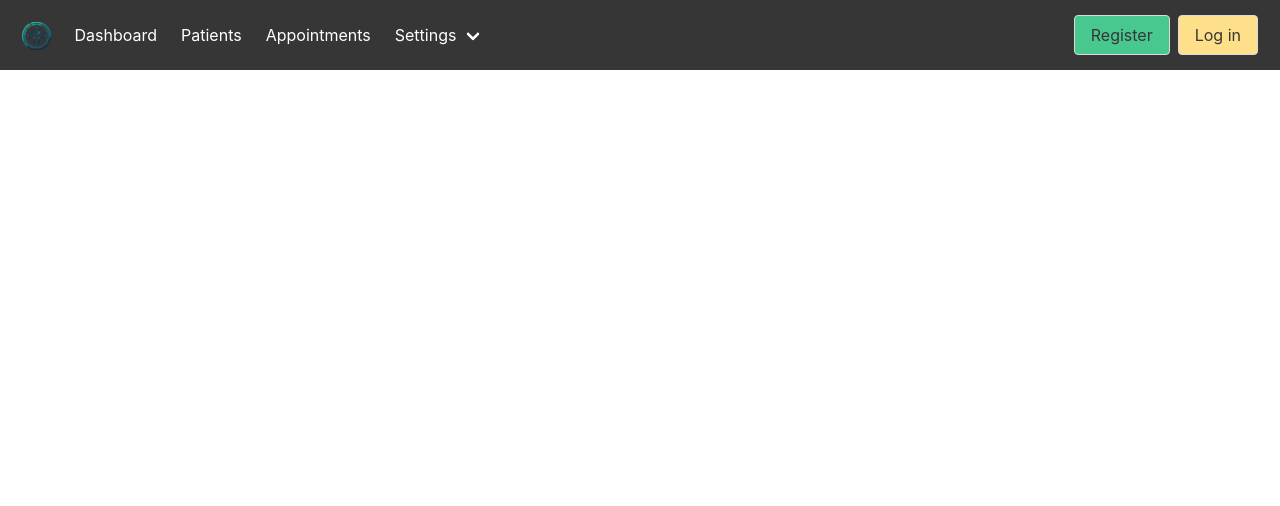
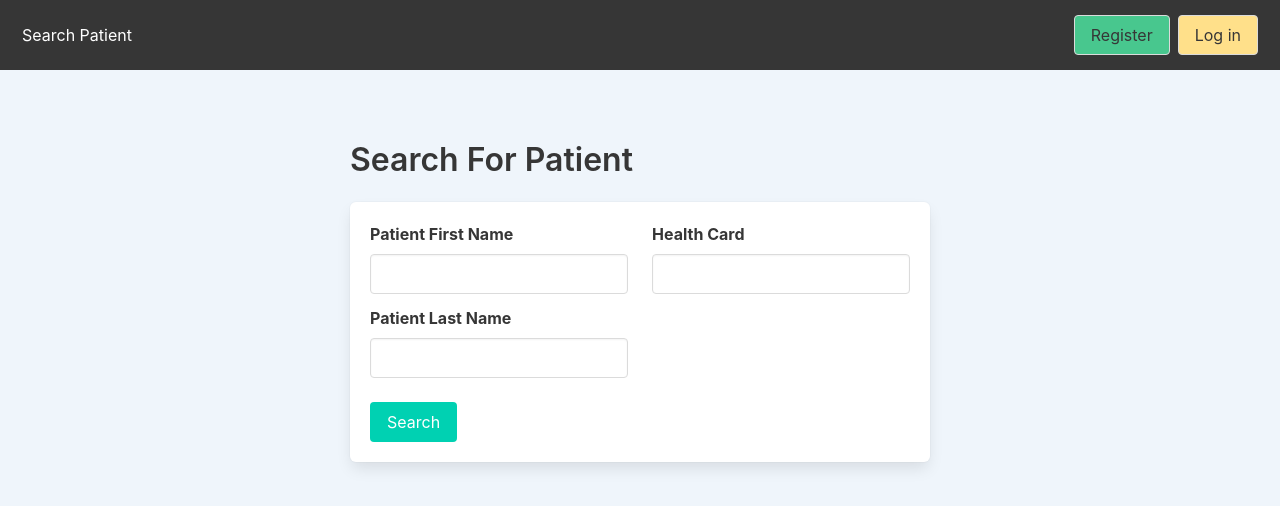
Before and after one commit to jchah/EMR-application, a Vue app in the folder emr-frontend/: page /search-patient in a window 1280 px wide. Shown: the top 506 px of the page. Built offline with nearby package versions, Linux system fonts and the light colour scheme; no server answers.

Commit message:
Did the whole functionality of roles and fixed jode

```diff
--- a/emr-frontend/src/components/Navbar.vue
+++ b/emr-frontend/src/components/Navbar.vue
@@ -1,7 +1,7 @@
 <template>
   <nav class="navbar is-dark" role="navigation" aria-label="main navigation">
     <div class="navbar-brand">
-      <a class="navbar-item" href="/">
+      <a v-if="token" class="navbar-item" href="/">
         <img src="../img/LogoCropped.png" alt="Logo">
       </a>
       <a role="button" class="navbar-burger" :class="{'is-active': isActive}" aria-label="menu" aria-expanded="false" @click="toggleMenu">
@@ -12,12 +12,13 @@
     </div>
     <div class="navbar-menu" :class="{'is-active': isActive}" id="navMenu">
       <div class="navbar-start">
-        <router-link class="navbar-item" to="/">Dashboard</router-link>
-        <router-link class="navbar-item" to="/patients">Patients</router-link>
-        <router-link class="navbar-item" to="/calendar">Appointments</router-link>
+        <router-link v-if="token" class="navbar-item" to="/">Dashboard</router-link>
+        <router-link v-if="!token" class="navbar-item" to="/search-patient">Search Patient</router-link>
+        <router-link v-if="token" class="navbar-item" to="/patients">Patients</router-link>
+        <router-link v-if="token" class="navbar-item" to="/calendar">Appointments</router-link>
 
         <div class="navbar-item has-dropdown is-hoverable">
-          <a class="navbar-link">Settings</a>
+          <a v-if="token" class="navbar-link">Settings</a>
           <div class="navbar-dropdown">
             <a class="dropdown-item">
               <router-link to="/user">User</router-link>
--- a/emr-frontend/src/router/router.js
+++ b/emr-frontend/src/router/router.js
@@ -1,6 +1,7 @@
 import { createRouter, createWebHistory } from 'vue-router';
 
 import Dashboard from '../views/Dashboard.vue';
+import SearchPatient from '../views/SearchPatient.vue';
 import Patients from '../views/PatientsSearch.vue';
 import PatientProfile from '../views/PatientProfile.vue'
 // import Appointments from './views/Appointments.vue';
@@ -14,6 +15,7 @@ import User from '../views/UserView.vue'
 
 const routes = [
     { path: '/', component: Dashboard },
+    { path: '/search-patient', component: SearchPatient },
     { path: '/patients', component: Patients },
     { path: '/calendar', component: Calendar, name : 'Calender'},
     { path: '/settings', component: Settings },
--- a/emr-frontend/src/views/LoginView.vue
+++ b/emr-frontend/src/views/LoginView.vue
@@ -35,42 +35,6 @@
       </div>
     </div>
   </div>
-  <div class="container mt-5">
-    <div class="columns is-centered">
-      <div class="column is-half">
-        <div class="card">
-          <header class="card-header">
-            <p class="card-header-title has-text-centered">
-              Patient Login to EMR
-            </p>
-          </header>
-          <div class="card-content">
-            <form @submit.prevent="login">
-              <div class="field">
-                <label class="label" for="email">Healthcard ID</label>
-                <div class="control">
-                  <input type="email" class="input" id="email" v-model="account.email" required>
-                </div>
-              </div>
-              <div class="field">
-                <label class="label" for="password">Password</label>
-                <div class="control">
-                  <input type="password" class="input" id="password" v-model="account.password" required>
-                </div>
-              </div>
-              <!-- Success and Error Messages -->
-              <div v-if="successMessage" class="notification is-success">{{ successMessage }}</div>
-              <div v-if="errorMessage" class="notification is-danger">{{ errorMessage }}</div>
-              <div class="control">
-                <button type="submit" class="button is-primary is-fullwidth">Login</button>
-              </div>
-
-            </form>
-          </div>
-        </div>
-      </div>
-    </div>
-  </div>
 </template>
 
 <script>
@@ -81,7 +45,7 @@ export default {
       account: {
         email: '',
         password: '',
-        role: 'user'
+        role: 'doctor'
       },
       successMessage: '',
       errorMessage: ''
--- a/emr-frontend/src/views/PatientProfile.vue
+++ b/emr-frontend/src/views/PatientProfile.vue
@@ -4,7 +4,7 @@
       <p class="title" v-if="patient">Patient Profile : {{patient.firstName + " " + patient.lastName}}</p>
 
 
-      <button class="button is-info" @click="goBack">Back to Patients</button>
+      <button v-if="token" class="button is-info" @click="goBack">Back to Patients</button>
 
     </div>
   </section>
@@ -86,7 +86,7 @@
           </tr>
           </tbody>
         </table>
-        <div class="has-text-centered"><button class="button is-danger has-text-centered" @click="openTreatmentForm(true)">Add Treatment?</button></div>
+        <div v-if="token" class="has-text-centered"><button class="button is-danger has-text-centered" @click="openTreatmentForm(true)">Add Treatment?</button></div>
       </div>
     </div>
 
@@ -120,7 +120,7 @@
             </tr>
           </tbody>
         </table>
-        <div class="has-text-centered"><button class="button is-warning" @click="sendToAppointmentPage()">Create Appointment?</button></div>
+        <div v-if="token" class="has-text-centered"><button class="button is-warning" @click="sendToAppointmentPage()">Create Appointment?</button></div>
       </div>
 
     </div>
--- /dev/null
+++ b/emr-frontend/src/views/SearchPatient.vue
@@ -0,0 +1,128 @@
+<template>
+    <!-- <section class="hero is-primary is-fullheight-with-navbar"> -->
+    <link rel="stylesheet" href="https://cdn.jsdelivr.net/npm/bulma@0.9.3/css/bulma.min.css">
+    <section class="hero is-fullheight-with-navbar section has-background-info-light">
+        <div v-if="!hasSearched" class="columns is-centered">
+            <div class="column is-half mt-5">
+                <h1 class="title">Search For Patient</h1>
+                <div class="box">
+                    <div v-if="successMessage" class="notification is-success">
+                        {{ successMessage }}
+                    </div>
+                    <div v-if="errorMessage" class="notification is-danger">
+                        {{ errorMessage }}
+                        {{ errorMessage }}
+                    </div>
+                    <form @submit.prevent="submitForm">
+                        <div class="columns">
+                            <div class="column">
+                                <div class="field">
+                                    <label class="label">Patient First Name</label>
+                                    <div class="control">
+                                        <input class="input" type="text" v-model="patientFirstName">
+                                    </div>
+                                </div>
+                                <div class="field">
+                                    <label class="label">Patient Last Name</label>
+                                    <div class="control">
+                                        <input class="input" type="text" v-model="lastName">
+                                    </div>
+                                </div>
+                            </div>
+                            <div class="column">
+                                <div class="field">
+                                    <label class="label">Health Card</label>
+                                    <div class="control">
+                                        <input class="input" type="text" v-model="cardNumber">
+                                    </div>
+                                </div>
+                            </div>
+                        </div>
+                        <div class="field is-grouped">
+                            <div class="control">
+                                <button class="button is-primary" @click="submitForm">Search</button>
+                            </div>
+                        </div>
+                    </form>
+                </div>
+            </div>
+        </div>
+    </section>
+
+</template>
+
+<script>
+import axios from "axios";
+import Multiselect from 'vue-multiselect';
+import 'vue-multiselect/dist/vue-multiselect.css';
+
+export default {
+    components: { Multiselect },
+    data() {
+        return {
+            currentPage: 1,
+            pageSize: 10,
+            patientFirstName: '',
+            lastName: '',
+            dateOfBirth: '',
+            address: '',
+            sex: '',
+            cardNumber: '',
+            patients: [],
+            conditions: [],
+            selectedConditions: [],
+            filteredPatients: [],
+            hasSearched: false,
+            phoneNum: '',
+            email: '',
+            emergencyContactName: '',
+            emergencyContactRelationship: '',
+            emergencyContactPhone: '',
+            successMessage: '',
+            errorMessage: ''
+        };
+    },
+    methods: {
+        async fetchPatients() {
+            try {
+                const response = await axios.get(`http://localhost:3000/patients`);
+                this.patients = response.data;
+            } catch (error) {
+                console.error(error);
+            }
+        },
+        submitForm() {
+            this.filteredPatients = this.patients.filter(patient => {
+            console.log(patient.firstName.toLowerCase());
+            const firstNameMatch = patient.firstName.toLowerCase() === this.patientFirstName.toLowerCase();
+            const lastNameMatch = patient.lastName.toLowerCase() === this.lastName.toLowerCase();
+            const cardNumberMatch = patient.cardNumber.toLowerCase() === this.cardNumber.toLowerCase();
+            return firstNameMatch && lastNameMatch && cardNumberMatch;
+            });
+
+            console.log(this.filteredPatients.length);
+
+            if (this.filteredPatients.length == 0) {
+                console.log("No result!");
+            }
+            this.$router.push({ name: 'PatientProfile', params: { patient: this.filteredPatients[0]._id } });
+        },
+    },
+    created() {
+        this.fetchPatients();
+        let storedResults = localStorage.getItem('searchResults');
+        let storedState = localStorage.getItem('searchState');
+        if (storedResults && storedState) {
+            this.filteredPatients = JSON.parse(storedResults);
+            Object.assign(this, JSON.parse(storedState));
+        }
+    }
+};
+</script>
+
+<style>
+.container {
+    overflow-x: hidden;
+    overflow-y: hidden;
+}
+</style>
```
